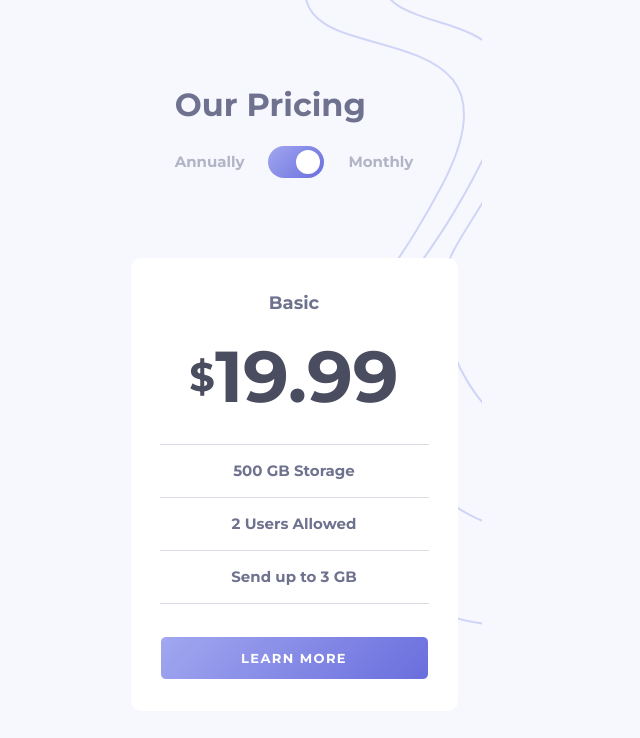
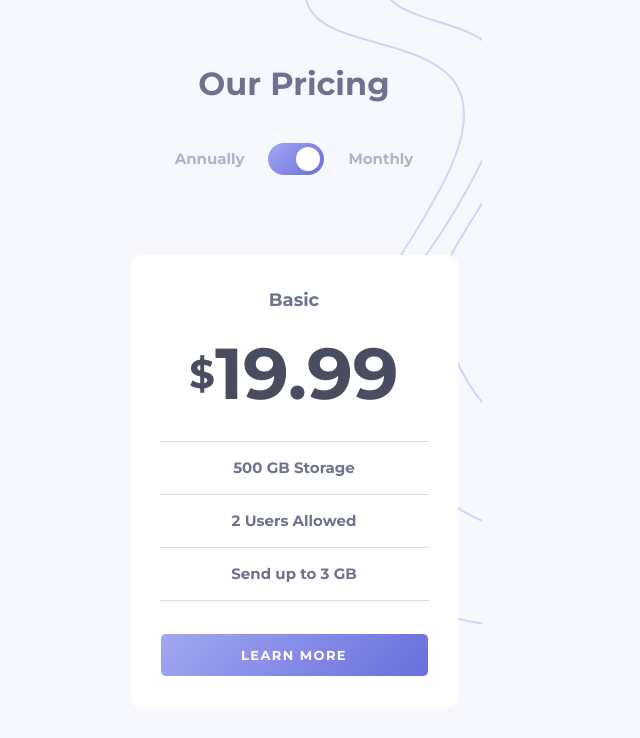
Before and after one commit to ThiCode126/pricing-component, a React (Create React App) app: page / in a window 1280 px wide. Shown: the top 738 px of the page, without its empty margins (346-986 px from the left). Built offline with nearby package versions, Linux system fonts and the light colour scheme.

Commit message:
Update header.scss

```diff
--- a/src/style/header.scss
+++ b/src/style/header.scss
@@ -7,6 +7,8 @@ header {
         color: $greyColor;
         font-size: 32px;
         line-height: 39px;
+        max-width: max-content;
+        margin: 0 auto 40px;
     }
 
     .toggle-price {
```
